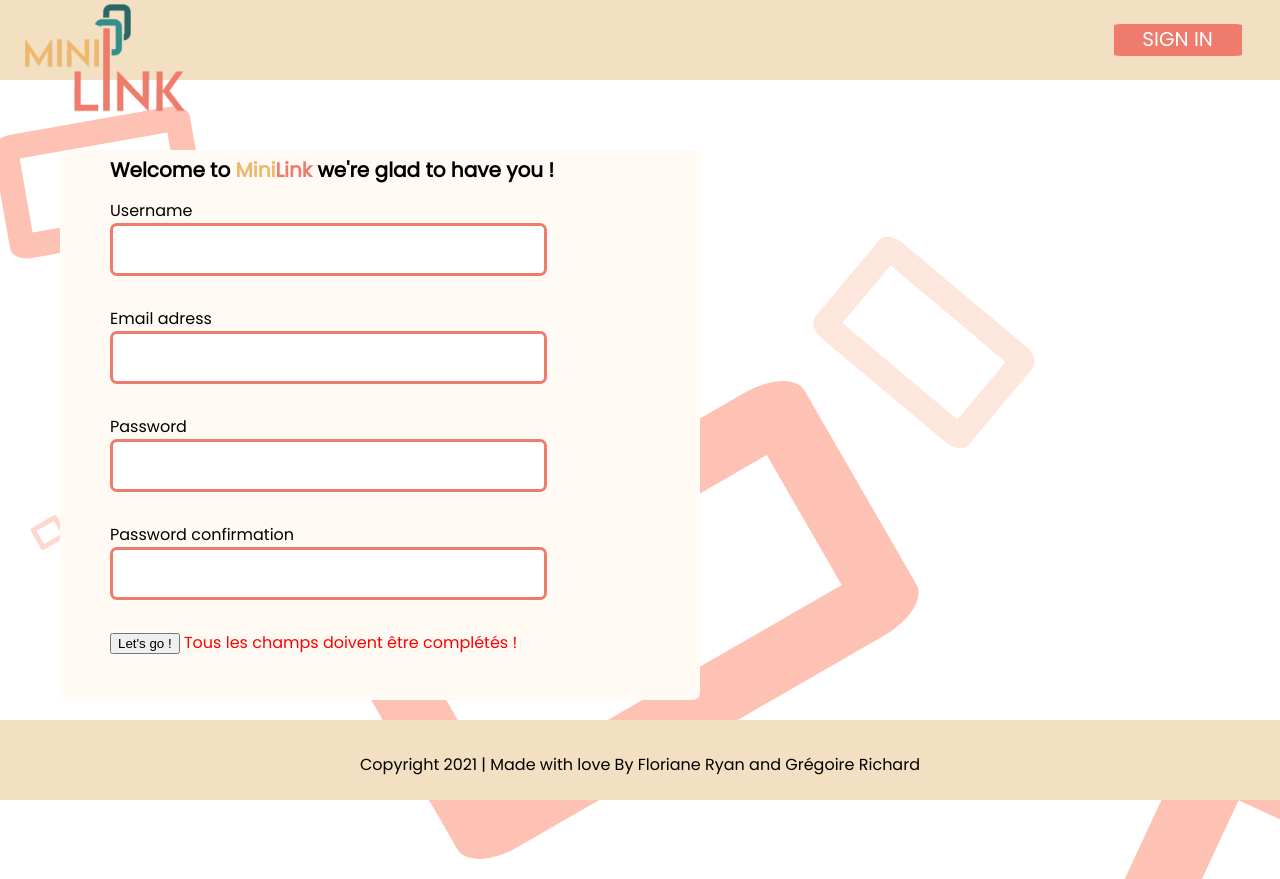
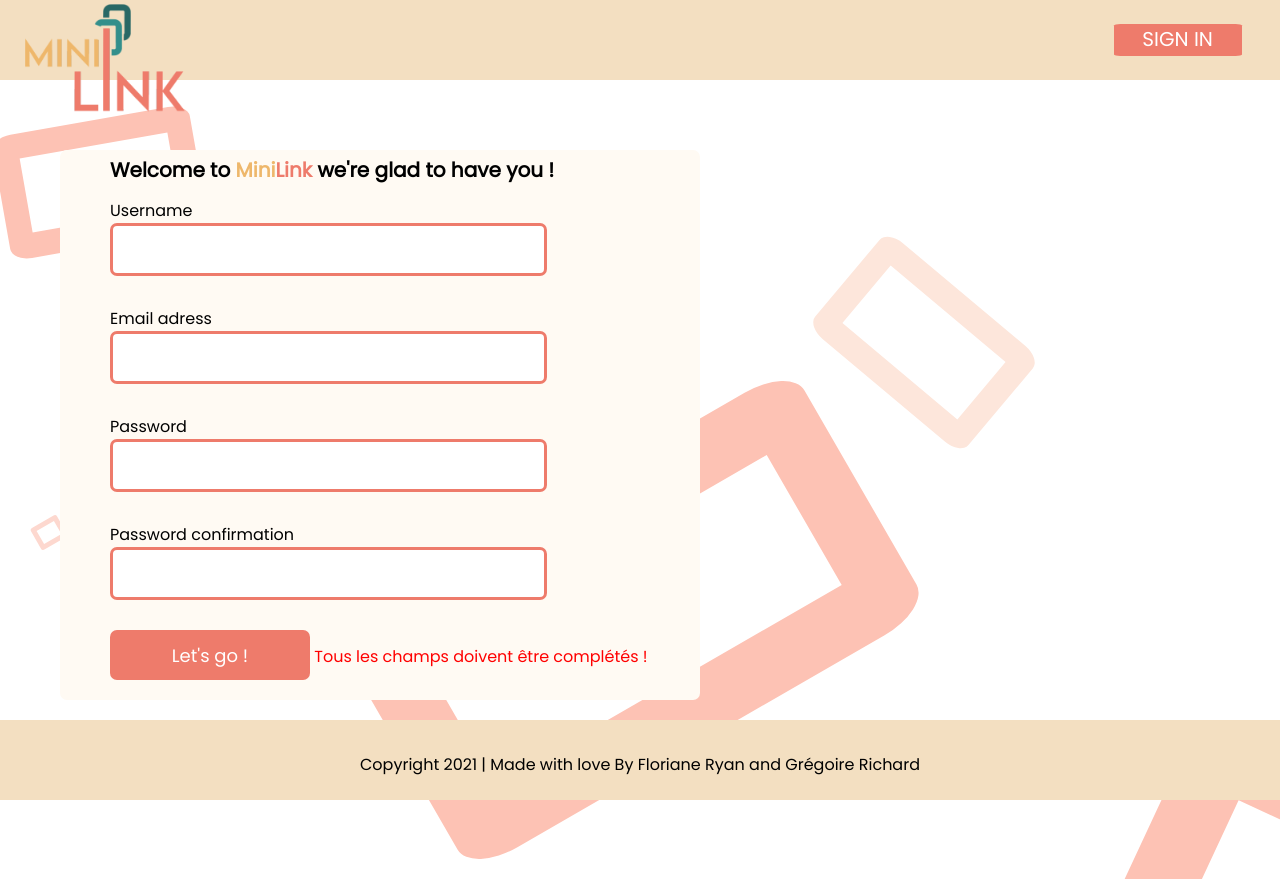
Before and after one commit to GregoireARichard/Url-Shortener, a PHP site: page /URL/pages/signup.php in a window 1280 px wide; the page is wider, and only the part inside the window is pictured. Shown: the top 879 px of that part. Run offline with PHP 8.4, Linux system fonts and the light colour scheme.

Commit message:
:art: Submit button fix

```diff
--- a/pages/signup.php
+++ b/pages/signup.php
@@ -80,7 +80,7 @@
                      <label for="mdp2">Password confirmation</label> <br>
                      <input type="password" placeholder=" " id="pass2" name="pass2" /> <br>
 
-                     <input type="submit" value="Let's go !" name="submit" class="registerbtn">
+                     <input type="submit" value="Let's go !" class="submitSignin" name="submit" class="registerbtn">
                   <?php
                   if(isset($erreur)) {
                         echo '<font color="red">'.$erreur."</font>";
```
